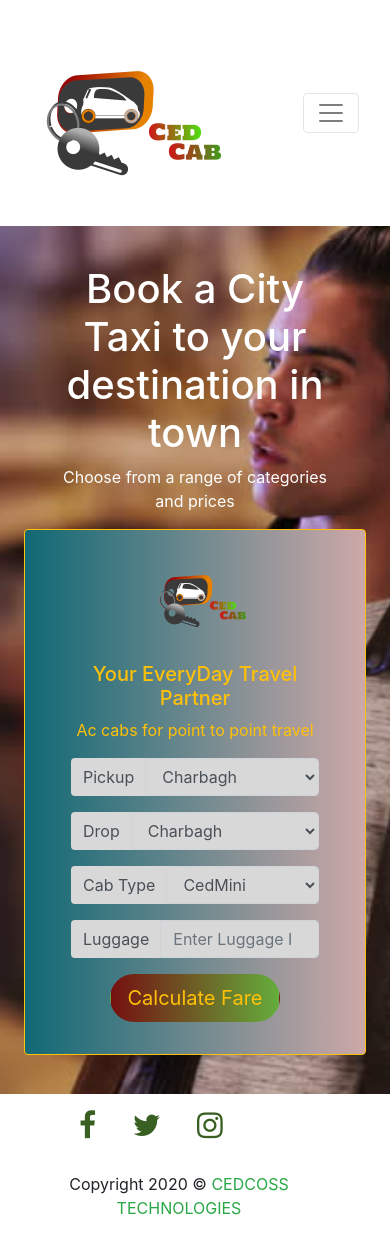
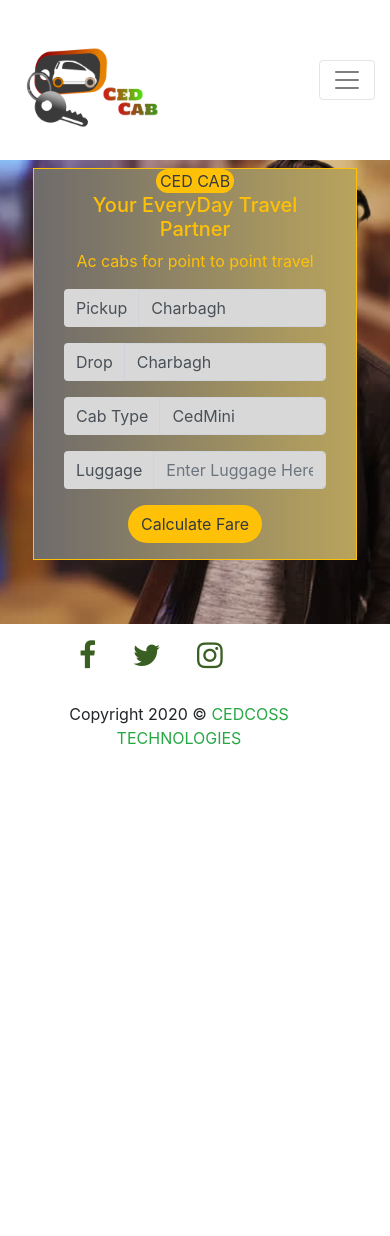
Before and after one commit to SumitShukla87/Online-cab-booking-using-array-and-php, a PHP site: page / in a window 390 px wide. After the commit the page ends 745 px from the top, so only its background shows below. Run offline with PHP 8.4, Linux system fonts and the light colour scheme.

Commit message:
Responsive

```diff
--- a/footer.php
+++ b/footer.php
@@ -1,14 +1,14 @@
 <footer class="container footer">
     <div class="row">
 
-      <div class="col-lg-7 col-xs-12 col-sm-6 col-md-5">
+      <div class="col-lg-7 col-xs-12 col-sm-10 col-md-5">
         <i class="fa fa-facebook ml-5 p-3 icon"></i>
       <i class="fa fa-twitter p-3 icon"></i>
         <i class="fa fa-instagram p-3 icon"></i>
 
       </div>
       <div class="col-lg-5 col-xs-12 col-sm-12 col-md-7 pl-3 pr-5 pt-3 text-center" id="right-footer">
-        <p>Copyright 2020 © <span class="text-success">CEDCOSS TECHNOLOGIES</span> </p>
+        <p>Copyright 2020 © <span><a href="https://cedcoss.com/" class="text-success">CEDCOSS TECHNOLOGIES</span></a> </p>
 
       </div>
     </div>
--- a/header.php
+++ b/header.php
@@ -6,40 +6,40 @@
   <meta name="viewport" content="width=device-width, initial-scale=1">
   <link rel="stylesheet" href="https://maxcdn.bootstrapcdn.com/bootstrap/4.5.2/css/bootstrap.min.css">
   <link rel="stylesheet" href="https://cdnjs.cloudflare.com/ajax/libs/font-awesome/4.7.0/css/font-awesome.min.css">
-    <link rel="stylesheet" href="style.css">
+    <link rel="stylesheet" href="style.css?t=1">
   <title>Ced Cab</title>
 </head>
 
 <body>
-  <section class="container ">
-        <header class="page-header">
-            <nav class="navbar navbar-expand-lg navbar-light text-success">
+  <section class="container-fluid">
+
+            <nav class="navbar navbar-expand-lg navbar-light p-0">
                 <div class="container">
+
                 <a class="navbar-brand" href="#">
-                        <img src="images/logo.png" alt="Ced cab Logo">
+                        <img src="images/logo.png" alt="Ced cab Logo" height="150px" width="150px">
                     </a>
                 <button class="navbar-toggler" type="button" data-toggle="collapse" data-target="#navbarResponsive" aria-controls="navbarResponsive" aria-expanded="false" aria-label="Toggle navigation">
                         <span class="navbar-toggler-icon"></span>
                     </button>
                 <div class="collapse navbar-collapse" id="navbarResponsive">
                     <ul class="navbar-nav ml-auto">
-                    <li class="nav-item active">
-                        <a class="nav-link text-success" href="#">Home
+                    <li class="nav-item">
+                        <a class="nav-link text-dark" href="#">Home
                             <span class="sr-only">(current)</span>
                             </a>
                     </li>
                     <li class="nav-item">
-                        <a class="nav-link text-success" href="#">Services</a>
+                        <a class="nav-link text-dark" href="#">Services</a>
                     </li>
                     <li class="nav-item">
-                        <a class="nav-link text-success" href="#">About Us</a>
+                        <a class="nav-link text-dark" href="#">About Us</a>
                     </li>
                     <li class="nav-item">
-                        <a class="nav-link text-success" href="#">Contact Us</a>
+                        <a class="nav-link text-dark" href="#">Contact Us</a>
                     </li>
                     </ul>
                 </div>
                 </div>
             </nav>
-        </header>
     </section>
--- a/index.php
+++ b/index.php
@@ -18,8 +18,6 @@ if (isset($_POST['submit'])) {
     $drop = isset($_POST['drop'])?$_POST['drop']:'';
     $cab = isset($_POST['cab'])?$_POST['cab']:'';
     $weight = isset($_POST['weight'])?$_POST['weight']:'';
-
-
     if ($pickup>$drop) {
         $distance = ($pickup - $drop);
     } else {
@@ -31,7 +29,6 @@ if (isset($_POST['submit'])) {
         echo"<script>alert('Total Distance to travel ' +'$distance' +' km')</script>";
     }
     $fare = 0;
-
     if ($cab==1) {
         if ($distance>0 && $distance <=10) {
             $fare =  50 + 13.50 * ($distance);
@@ -57,29 +54,28 @@ if (isset($_POST['submit'])) {
             $fare =  150 + 14.50 * ($distance);
             if ($weight==0) {
                 echo"<script>alert('Total fare ' +'$fare' +' rs')</script>";
-            } else if ($weight>0 && $weight<10) {
+            } elseif ($weight>0 && $weight<10) {
                 $total_fare = 50+ $fare;
                 echo"<script>alert('Total fare ' +'$total_fare' +' rs')</script>";
-            } else if ($weight>10 && $weight<20) {
+            } elseif ($weight>10 && $weight<20) {
                 $total_fare = 100+ $fare;
                 echo"<script>alert('Total fare ' +'$total_fare' +' rs')</script>";
-            } else if ($weight>20) {
+            } elseif ($weight>20) {
                 $total_fare = 200+ $fare;
                 echo"<script>alert('Total fare ' +'$total_fare' +' rs')</script>";
             }
         } elseif ($distance>10 && $distance<=60) {
             $rem_dis = $distance - 10;
             $fare = 150 + (10*14.50) + 13*($rem_dis);
-
             if ($weight==0) {
                 echo"<script>alert('Total fare ' +'$fare' +' rs')</script>";
-            } else if ($weight>0 && $weight<10) {
+            } elseif ($weight>0 && $weight<10) {
                 $total_fare = 50+ $fare;
                 echo"<script>alert('Total fare ' +'$total_fare' +' rs')</script>";
-            } else if ($weight>10 && $weight<20) {
+            } elseif ($weight>10 && $weight<20) {
                 $total_fare = 100+ $fare;
                 echo"<script>alert('Total fare ' +'$total_fare' +' rs')</script>";
-            } else if ($weight>20) {
+            } elseif ($weight>20) {
                 $total_fare = 200+ $fare;
                 echo"<script>alert('Total fare ' +'$total_fare' +' rs')</script>";
             }
@@ -89,13 +85,13 @@ if (isset($_POST['submit'])) {
             $fare = 150 + (10*14.50) + (50*13) + 11.20*($rem_dis2);
             if ($weight==0) {
                 echo"<script>alert('Total fare ' +'$fare' +' rs')</script>";
-            } else if ($weight>0 && $weight<10) {
+            } elseif ($weight>0 && $weight<10) {
                 $total_fare = 50+ $fare;
                 echo"<script>alert('Total fare ' +'$total_fare' +' rs')</script>";
-            } else if ($weight>10 && $weight<20) {
+            } elseif ($weight>10 && $weight<20) {
                 $total_fare = 100+ $fare;
                 echo"<script>alert('Total fare ' +'$total_fare' +' rs')</script>";
-            } else if ($weight>20) {
+            } elseif ($weight>20) {
                 $total_fare = 200+ $fare;
                 echo"<script>alert('Total fare ' +'$total_fare' +' rs')</script>";
             }
@@ -106,13 +102,13 @@ if (isset($_POST['submit'])) {
             $fare = 150 + (10*14.50) + (50*13)+(100*11.20) + 9.50*($rem_dis3);
             if ($weight==0) {
                 echo"<script>alert('Total fare ' +'$fare' +' rs')</script>";
-            } else if ($weight>0 && $weight<10) {
+            } elseif ($weight>0 && $weight<10) {
                 $total_fare = 50+ $fare;
                 echo"<script>alert('Total fare ' +'$total_fare' +' rs')</script>";
-            } else if ($weight>10 && $weight<20) {
+            } elseif ($weight>10 && $weight<20) {
                 $total_fare = 100+ $fare;
                 echo"<script>alert('Total fare ' +'$total_fare' +' rs')</script>";
-            } else if ($weight>20) {
+            } elseif ($weight>20) {
                 $total_fare = 200+ $fare;
                 echo"<script>alert('Total fare ' +'$total_fare' +' rs')</script>";
             }
@@ -122,13 +118,13 @@ if (isset($_POST['submit'])) {
             $fare =  200 + 15.50 * ($distance);
             if ($weight==0) {
                 echo"<script>alert('Total fare ' +'$fare' +' rs')</script>";
-            } else if ($weight>0 && $weight<10) {
+            } elseif ($weight>0 && $weight<10) {
                 $total_fare = 50+ $fare;
                 echo"<script>alert('Total fare ' +'$total_fare' +' rs')</script>";
-            } else if ($weight>10 && $weight<20) {
+            } elseif ($weight>10 && $weight<20) {
                 $total_fare = 100+ $fare;
                 echo"<script>alert('Total fare ' +'$total_fare' +' rs')</script>";
-            } else if ($weight>20) {
+            } elseif ($weight>20) {
                 $total_fare = 200+ $fare;
                 echo"<script>alert('Total fare ' +'$total_fare' +' rs')</script>";
             }
@@ -137,13 +133,13 @@ if (isset($_POST['submit'])) {
             $fare = 200 + (10*15.50) + 14*($rem_dis);
             if ($weight==0) {
                 echo"<script>alert('Total fare ' +'$fare' +' rs')</script>";
-            } else if ($weight>0 && $weight<10) {
+            } elseif ($weight>0 && $weight<10) {
                 $total_fare = 50+ $fare;
                 echo"<script>alert('Total fare ' +'$total_fare' +' rs')</script>";
-            } else if ($weight>10 && $weight<20) {
+            } elseif ($weight>10 && $weight<20) {
                 $total_fare = 100+ $fare;
                 echo"<script>alert('Total fare ' +'$total_fare' +' rs')</script>";
-            } else if ($weight>20) {
+            } elseif ($weight>20) {
                 $total_fare = 200+ $fare;
                 echo"<script>alert('Total fare ' +'$total_fare' +' rs')</script>";
             }
@@ -153,13 +149,13 @@ if (isset($_POST['submit'])) {
             $fare = 200 + (10*15.50) + (50*14) + 12.20*($rem_dis2);
             if ($weight==0) {
                 echo"<script>alert('Total fare ' +'$fare' +' rs')</script>";
-            } else if ($weight>0 && $weight<10) {
+            } elseif ($weight>0 && $weight<10) {
                 $total_fare = 50+ $fare;
                 echo"<script>alert('Total fare ' +'$total_fare' +' rs')</script>";
-            } else if ($weight>10 && $weight<20) {
+            } elseif ($weight>10 && $weight<20) {
                 $total_fare = 100+ $fare;
                 echo"<script>alert('Total fare ' +'$total_fare' +' rs')</script>";
-            } else if ($weight>20) {
+            } elseif ($weight>20) {
                 $total_fare = 200+ $fare;
                 echo"<script>alert('Total fare ' +'$total_fare' +' rs')</script>";
             }
@@ -170,13 +166,13 @@ if (isset($_POST['submit'])) {
             $fare = 200 + (10*15.50) + (50*14)+(100*12.20) + 10.50*($rem_dis3);
             if ($weight==0) {
                 echo"<script>alert('Total fare ' +'$fare' +' rs')</script>";
-            } else if ($weight>0 && $weight<10) {
+            } elseif ($weight>0 && $weight<10) {
                 $total_fare = 50+ $fare;
                 echo"<script>alert('Total fare ' +'$total_fare' +' rs')</script>";
-            } else if ($weight>10 && $weight<20) {
+            } elseif ($weight>10 && $weight<20) {
                 $total_fare = 100+ $fare;
                 echo"<script>alert('Total fare ' +'$total_fare' +' rs')</script>";
-            } else if ($weight>20) {
+            } elseif ($weight>20) {
                 $total_fare = 200+ $fare;
                 echo"<script>alert('Total fare ' +'$total_fare' +' rs')</script>";
             }
@@ -186,13 +182,13 @@ if (isset($_POST['submit'])) {
             $fare =  250 + 16.50 * ($distance);
             if ($weight==0) {
                 echo"<script>alert('Total fare ' +'$fare' +' rs')</script>";
-            } else if ($weight>0 && $weight<10) {
+            } elseif ($weight>0 && $weight<10) {
                 $total_fare = (2*50)+ $fare;
                 echo"<script>alert('Total fare ' +'$total_fare' +' rs')</script>";
-            } else if ($weight>10 && $weight<20) {
+            } elseif ($weight>10 && $weight<20) {
                 $total_fare = (2*100) + $fare;
                 echo"<script>alert('Total fare ' +'$total_fare' +' rs')</script>";
-            } else if ($weight>20) {
+            } elseif ($weight>20) {
                 $total_fare = (2*200) + $fare;
                 echo"<script>alert('Total fare ' +'$total_fare' +' rs')</script>";
             }
@@ -201,13 +197,13 @@ if (isset($_POST['submit'])) {
             $fare = 250 + (10*16.50) + 15*($rem_dis);
             if ($weight==0) {
                 echo"<script>alert('Total fare ' +'$fare' +' rs')</script>";
-            } else if ($weight>0 && $weight<10) {
+            } elseif ($weight>0 && $weight<10) {
                 $total_fare = (2*50)+ $fare;
                 echo"<script>alert('Total fare ' +'$total_fare' +' rs')</script>";
-            } else if ($weight>10 && $weight<20) {
+            } elseif ($weight>10 && $weight<20) {
                 $total_fare = (2*100) + $fare;
                 echo"<script>alert('Total fare ' +'$total_fare' +' rs')</script>";
-            } else if ($weight>20) {
+            } elseif ($weight>20) {
                 $total_fare = (2*200) + $fare;
                 echo"<script>alert('Total fare ' +'$total_fare' +' rs')</script>";
             }
@@ -217,13 +213,13 @@ if (isset($_POST['submit'])) {
             $fare = 250 + (10*16.50) + (50*15) + 13.20*($rem_dis2);
             if ($weight==0) {
                 echo"<script>alert('Total fare ' +'$fare' +' rs')</script>";
-            } else if ($weight>0 && $weight<10) {
+            } elseif ($weight>0 && $weight<10) {
                 $total_fare = (2*50)+ $fare;
                 echo"<script>alert('Total fare ' +'$total_fare' +' rs')</script>";
-            } else if ($weight>10 && $weight<20) {
+            } elseif ($weight>10 && $weight<20) {
                 $total_fare = (2*100) + $fare;
                 echo"<script>alert('Total fare ' +'$total_fare' +' rs')</script>";
-            } else if ($weight>20) {
+            } elseif ($weight>20) {
                 $total_fare = (2*200) + $fare;
                 echo"<script>alert('Total fare ' +'$total_fare' +' rs')</script>";
             }
@@ -234,13 +230,13 @@ if (isset($_POST['submit'])) {
             $fare = 250 + (10*16.50) + (50*15)+(100*13.20) + 11.50*($rem_dis3);
             if ($weight==0) {
                 echo"<script>alert('Total fare ' +'$fare' +' rs')</script>";
-            } else if ($weight>0 && $weight<10) {
+            } elseif ($weight>0 && $weight<10) {
                 $total_fare = (2*50)+ $fare;
                 echo"<script>alert('Total fare ' +'$total_fare' +' rs')</script>";
-            } else if ($weight>10 && $weight<20) {
+            } elseif ($weight>10 && $weight<20) {
                 $total_fare = (2*100) + $fare;
                 echo"<script>alert('Total fare ' +'$total_fare' +' rs')</script>";
-            } else if ($weight>20) {
+            } elseif ($weight>20) {
                 $total_fare = (2*200) + $fare;
                 echo"<script>alert('Total fare ' +'$total_fare' +' rs')</script>";
             }
@@ -258,21 +254,13 @@ if (isset($_POST['submit'])) {
                     "Basti"=>"150",
                     "Gorakhpur"=>"210");
 ?>
-<section class="container-fluid text-white" id="booking-details">
-    <div class="col text-center">
-        <h1>
-            Book a City Taxi to your destination in town
-        </h1>
-        <p>
-            Choose from a range of categories and prices
-        </p>
-    </div>
+<section class="container-fluid text-white pl-5 pr-5 pb-3 pt-2 text-center mt-0" id="booking-details">
     <div class="row">
-        <div class="col-lg-4 col-md-5 col-sm-12 col-xs-12 text-center bg-form border border-warning rounded">
+        <div class="col-lg-4 col-md-12 col-sm-12 col-xs-12 justify-content-center text-center bg-form border border-warning">
             <form action="" method="POST">
                 <div class="form-group col-sm-12">
-                    <p class="rounded-pill text-dark city-taxi-p">
-                        <img src="images/logo.png" width="100px" height="100px">
+                    <p class="rounded-pill text-dark text-center city-taxi-p bg-warning">
+                        CED CAB
                     </p>
                     <h5 class="text-warning">
                         Your EveryDay Travel Partner
@@ -333,13 +321,21 @@ if (isset($_POST['submit'])) {
                                 Luggage
                             </div>
                         </div>
-                        <input type="number" class="form-control" id="luggage" name="weight" placeholder="Enter Luggage Here In Kg">
+                        <input type="text" class="form-control lug" id="luggage" name="weight" placeholder="Enter Luggage Here In Kg">
                     </div>
                 </div>
                 <div class="form-group col-sm-12">
-                    <input type="submit" class="btn btn-lg calc-btn text-warning rounded-pill" Value="Calculate Fare" name="submit">
+                    <input type="submit" class="btn text-dark bg-warning rounded-pill" Value="Calculate Fare" name="submit">
                 </div>
             </form>
+        </div>
+        <div class="col-lg-8 pt-5 text-center">
+            <h2 class=" h1-form pt-2">
+                Book a City Taxi to your destination in town
+            </h2>
+            <p class="p-form">
+                Choose from a range of categories and prices
+            </p>
         </div>
     </div>
 </section>
--- a/myscript.js
+++ b/myscript.js
@@ -8,4 +8,10 @@ $(document).ready(function () {
             $("#luggage").focus();
         }
     });
+    // $(".btn1").click(function(event){
+    //     event.preventDefault();
+    //   });
 });
+$('.lug').keyup(function () {
+    this.value = this.value.replace(/[^0-9\.]/g,'');
+});
--- a/style.css
+++ b/style.css
@@ -7,19 +7,14 @@ body{
     color:rgb(58, 95, 34);
 }
 .bg-form{
-    background: linear-gradient(to right, rgb(16, 105, 117), rgb(206, 168, 168));
-}
-.calc-btn{
-    background: linear-gradient(to right, rgb(117, 16, 16), rgb(101, 173, 60));
-
+    background: linear-gradient(to right, rgb(110, 107, 107), rgb(185, 164, 92));
 }
 .city-taxi-p{
-    width: 100px;
-    margin-left: 100px;
+    width: 30%;
+    margin: auto;
 }
 #booking-details{
     background-image: url("images/111.jpg");
-    padding: 10% !important;
     display: block;
     background-size: cover;
     background-position: center;
@@ -39,16 +34,32 @@ form{
 }
 
 @media (max-width: 575.98px) {
-    .city-taxi-p{
-        margin-left: 5rem;
+
+    form{
+        padding:0;
     }
+    .h1-form, .p-form {
+        display: none;
+    }
+    #booking-details{
+        padding-top: 1rem;
+    }
+
 }
-@media (min-width: 768px) and (max-width: 1100px) {
-    .city-taxi-p{
-        margin-left: 50px;
+@media (min-width: 600px) and (max-width: 998px) {
+    .h1-form, .p-form {
+        display: none;
+    }
+    #booking-details{
+        padding-top: 1.5rem;
     }
     .icon{
         font-size:20px;
+        padding-right: 20px;
         color:rgb(58, 95, 34);
     }
 }
+select{
+    -webkit-appearance:none ;
+    appearance: none;
+}
```
